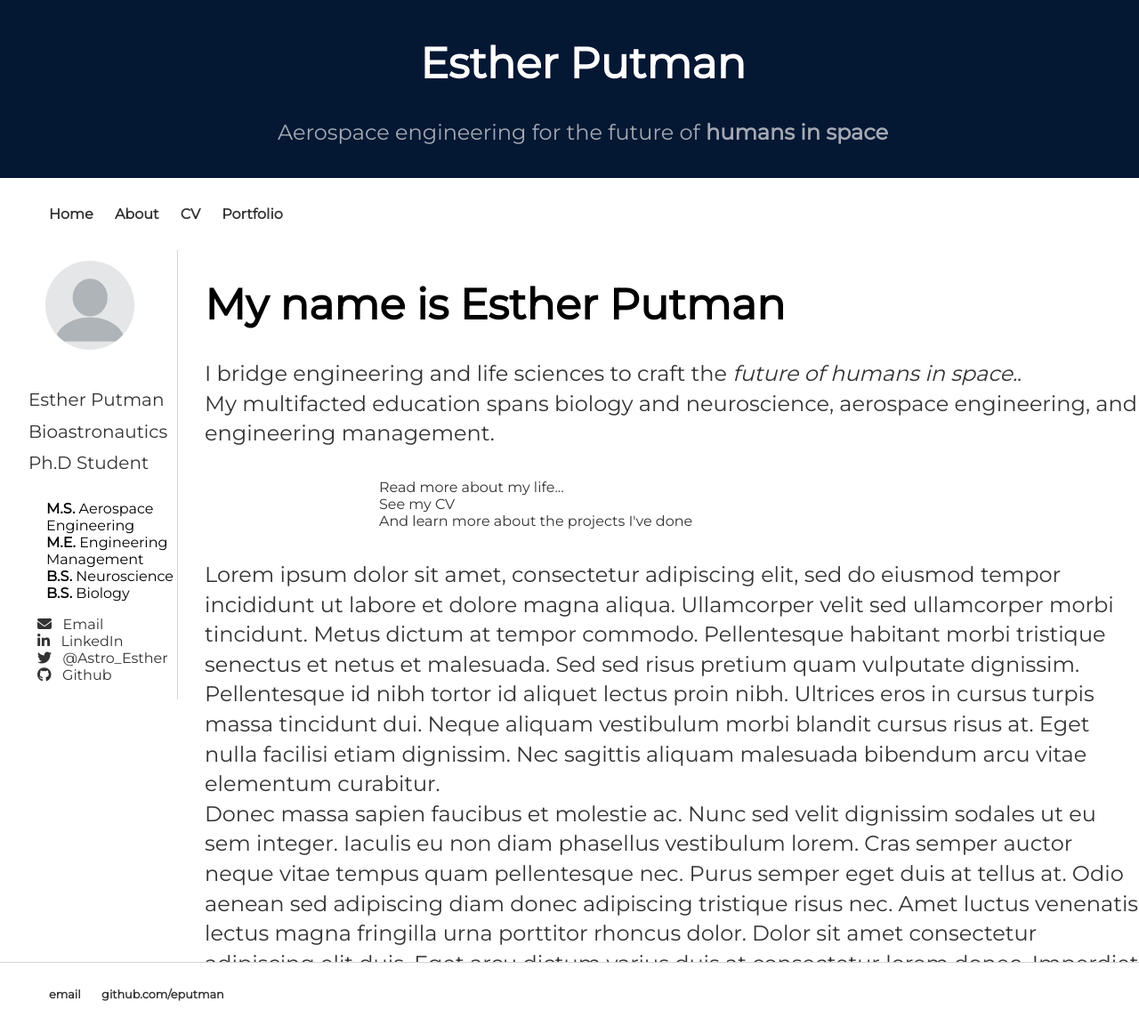
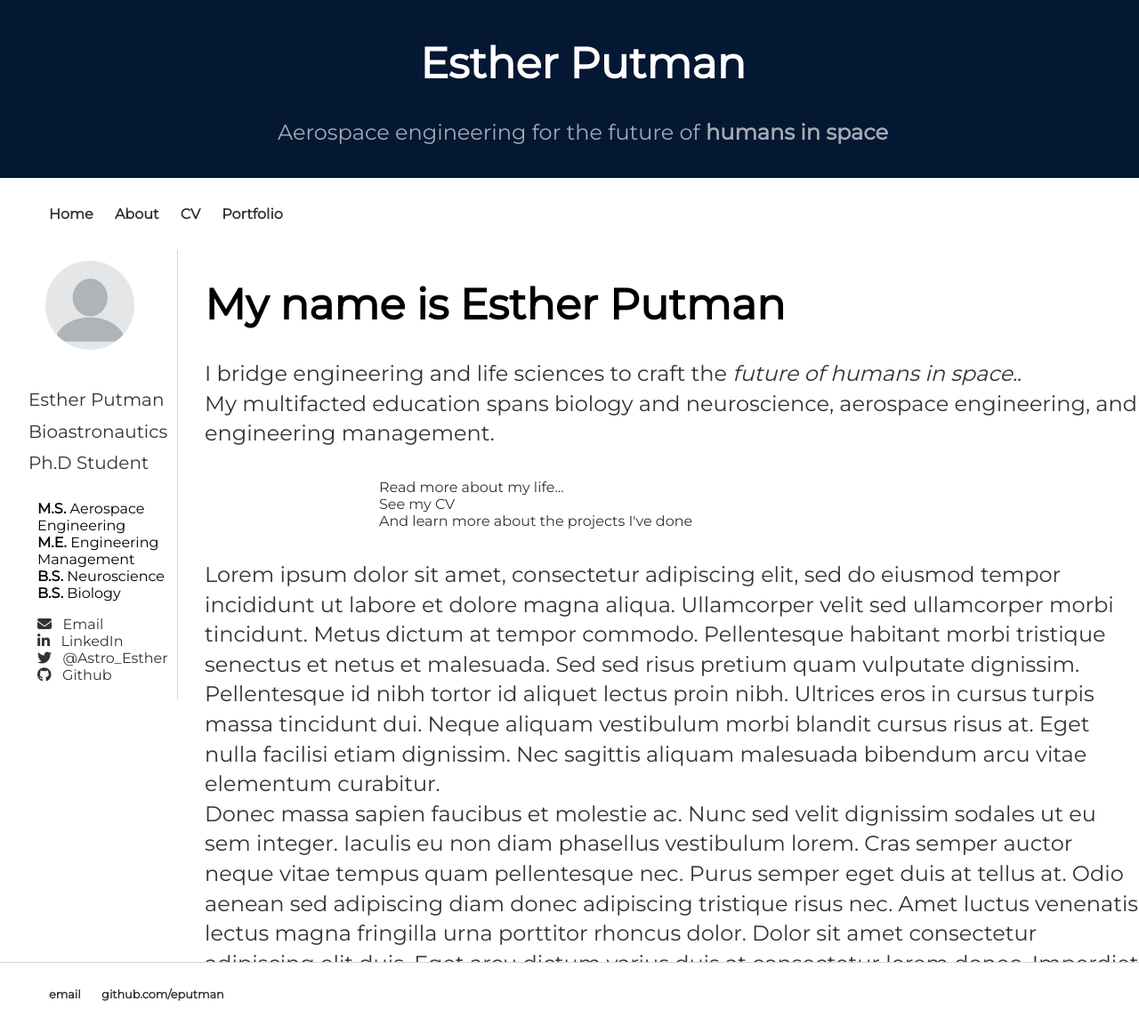
Before and after one commit to eputman/eputman.github.io, a Jekyll site: the page built from index.html, in a window 1280 px wide and 1153 px high. Shown: the whole window at 89% size. Built offline with Jekyll 4.4.1, drawn with Linux system fonts in a browser that asks for light colours; nearby versions of some CDN libraries.

Commit message:
Update index.html

```diff
--- a/index.html
+++ b/index.html
@@ -9,7 +9,7 @@ title: Esther Putman, Aerospace Engineer
 	</div> <!-- /center -->
 	<p><small> Esther Putman <br>
 		Bioastronautics Ph.D Student</small></p>
-	<ul style="list-style-type:none;  margin-left:10px;">
+	<ul style="list-style-type:none;  margin-left:0px;">
 		<li> <b>M.S.</b> Aerospace Engineering</li>
 		<li> <b>M.E.</b> Engineering Management</li>
 		<li> <b>B.S.</b> Neuroscience</li>
```
